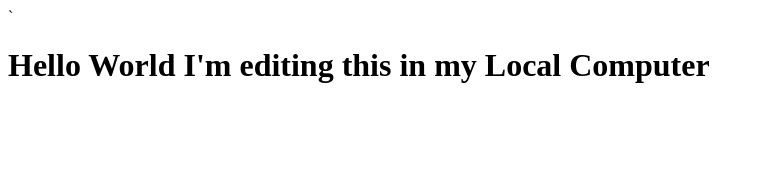
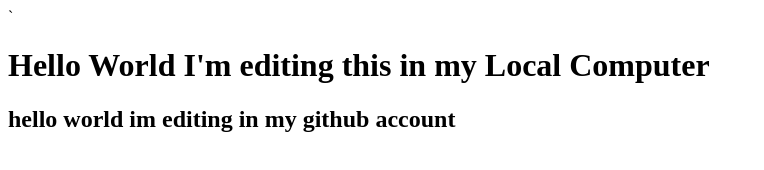
Before and after one commit to StealthM0de/githubtutorial-01, a plain HTML site: page index.html in a window 1280 px wide. Shown: the whole page, without its empty margins (0-764 px from the left). Drawn offline with Linux system fonts and the light colour scheme.

Commit message:
Update index.html

```diff
--- a/index.html
+++ b/index.html
@@ -7,5 +7,6 @@
   </head>
   <body>
     <h1>Hello World I'm editing this in my Local Computer</h1>
+    <h2>hello world im editing in my github account</h2>
   </body>
 </html>
```
